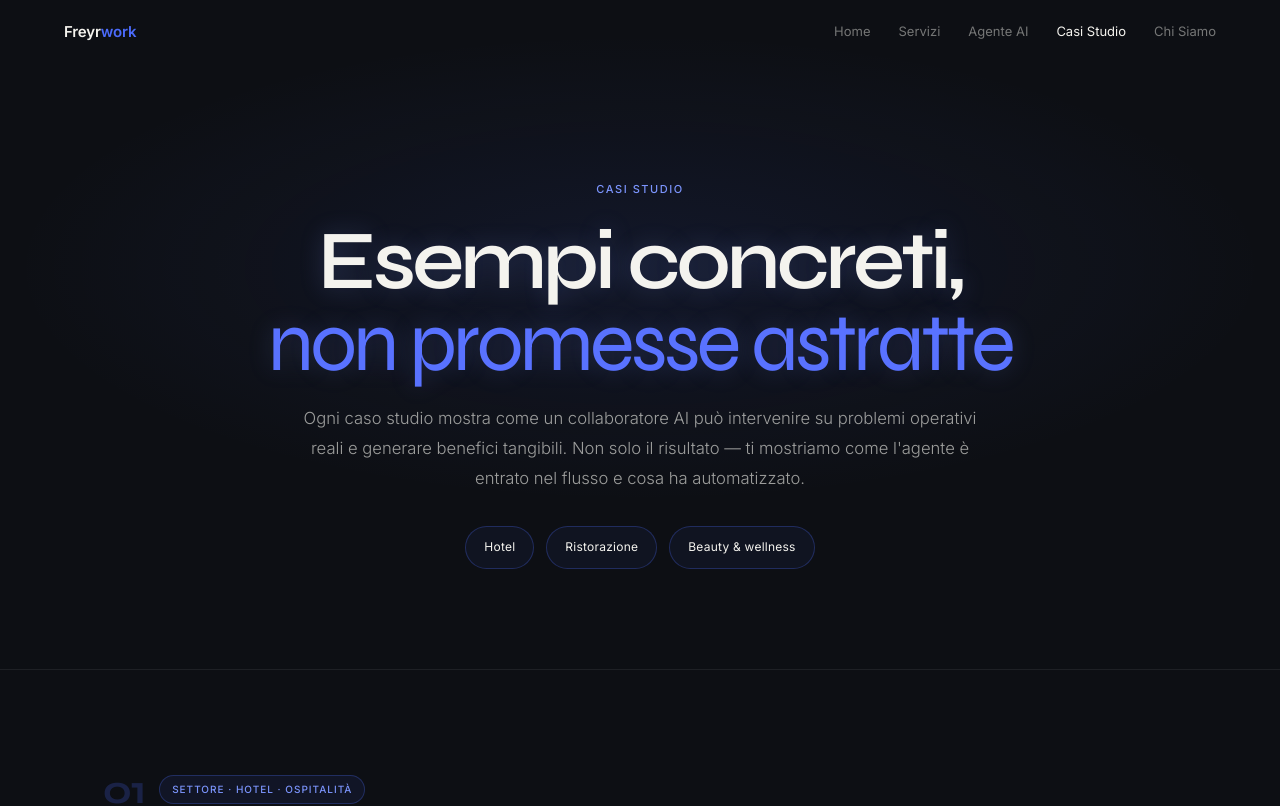
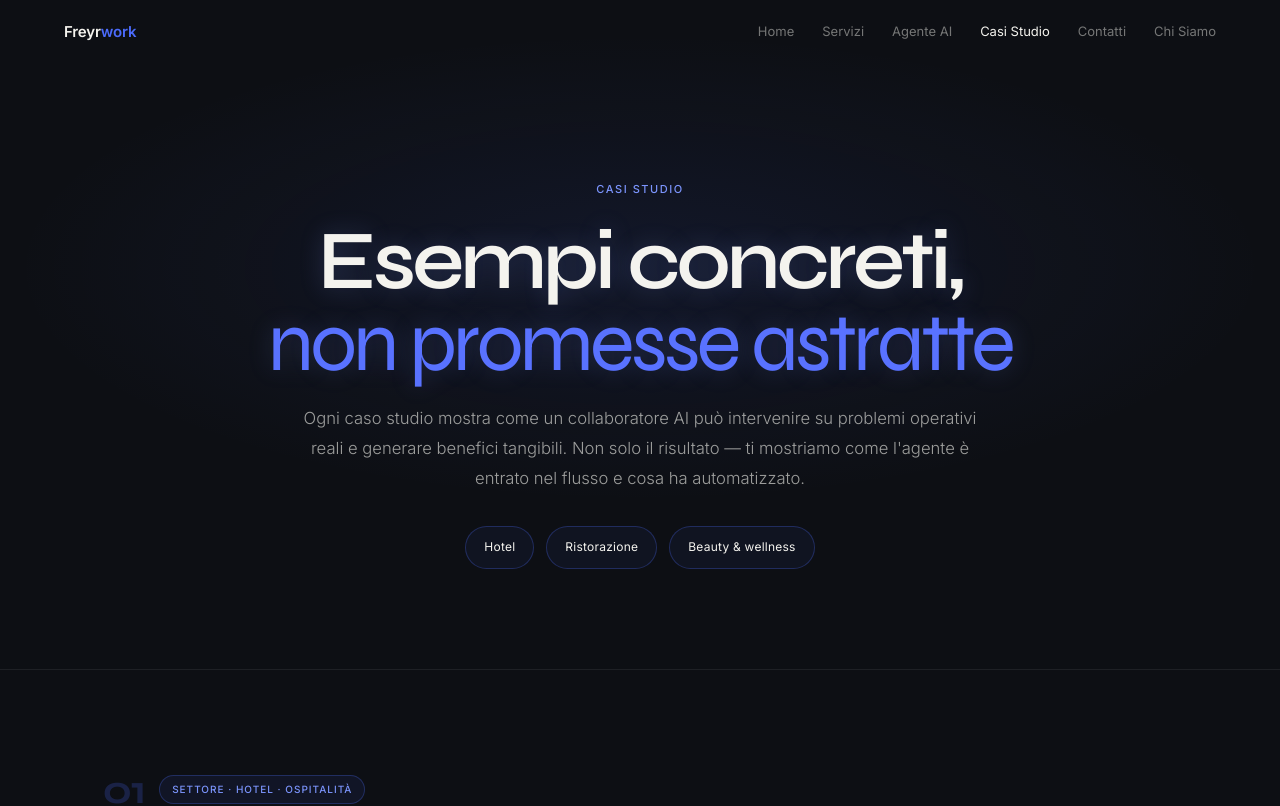
Before and after one commit to Matteopmc95/matteo-freyrwork-ai, a Next.js app: page /casi-studio in a window 1280 px wide. Shown: the top 806 px of the page. Built offline with nearby package versions, Linux system fonts and the light colour scheme.

Commit message:
Add empty contatti page

```diff
--- /dev/null
+++ b/src/app/contatti/page.tsx
@@ -0,0 +1,3 @@
+export default function ContattiPage() {
+  return null;
+}
--- a/src/components/layout/Navbar.tsx
+++ b/src/components/layout/Navbar.tsx
@@ -9,6 +9,7 @@ const navItems = [
   { href: "/servizi", label: "Servizi" },
   { href: "/agente-ai", label: "Agente AI" },
   { href: "/casi-studio", label: "Casi Studio" },
+  { href: "/contatti", label: "Contatti" },
   { href: "/chi-siamo", label: "Chi Siamo" },
 ];
 export default function Navbar() {
```
